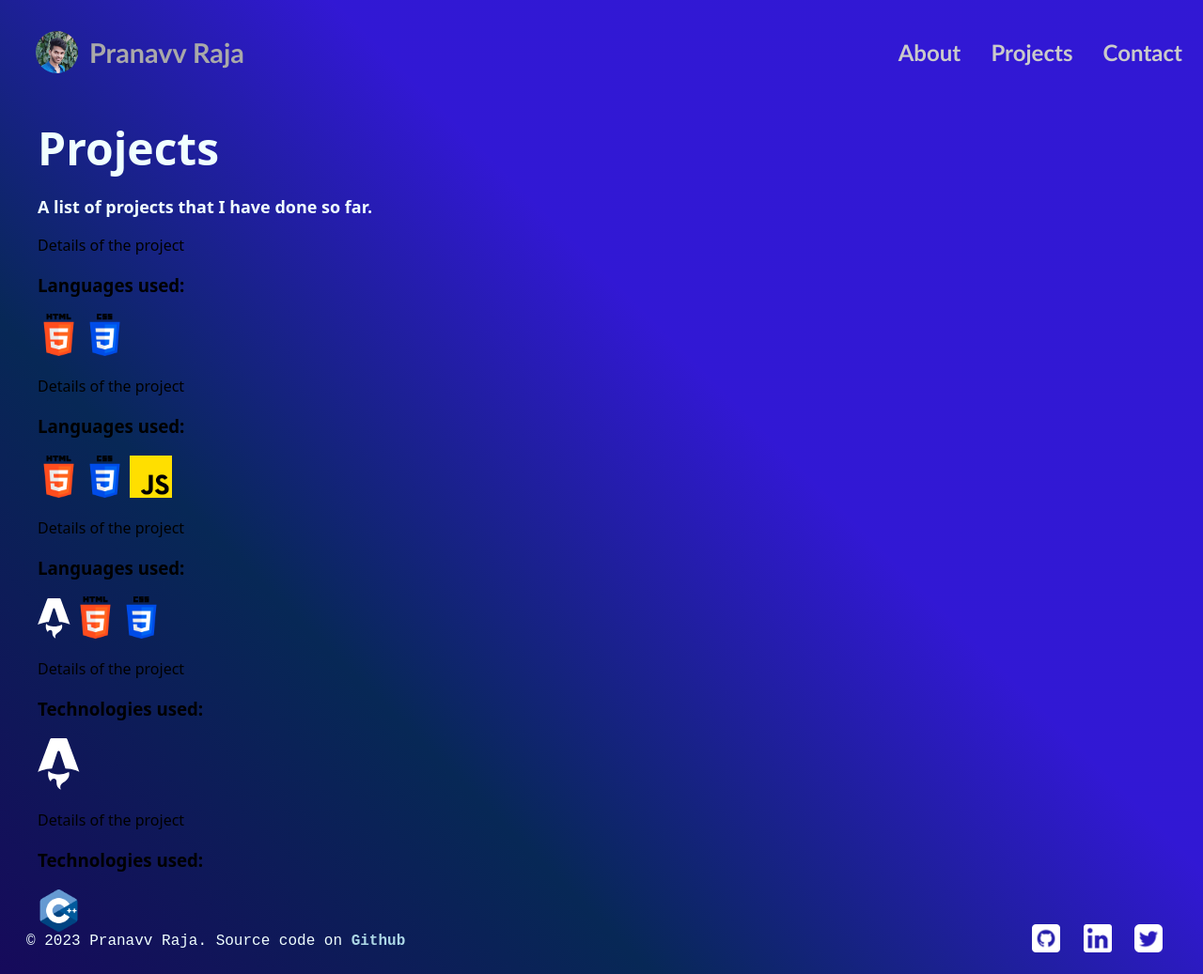
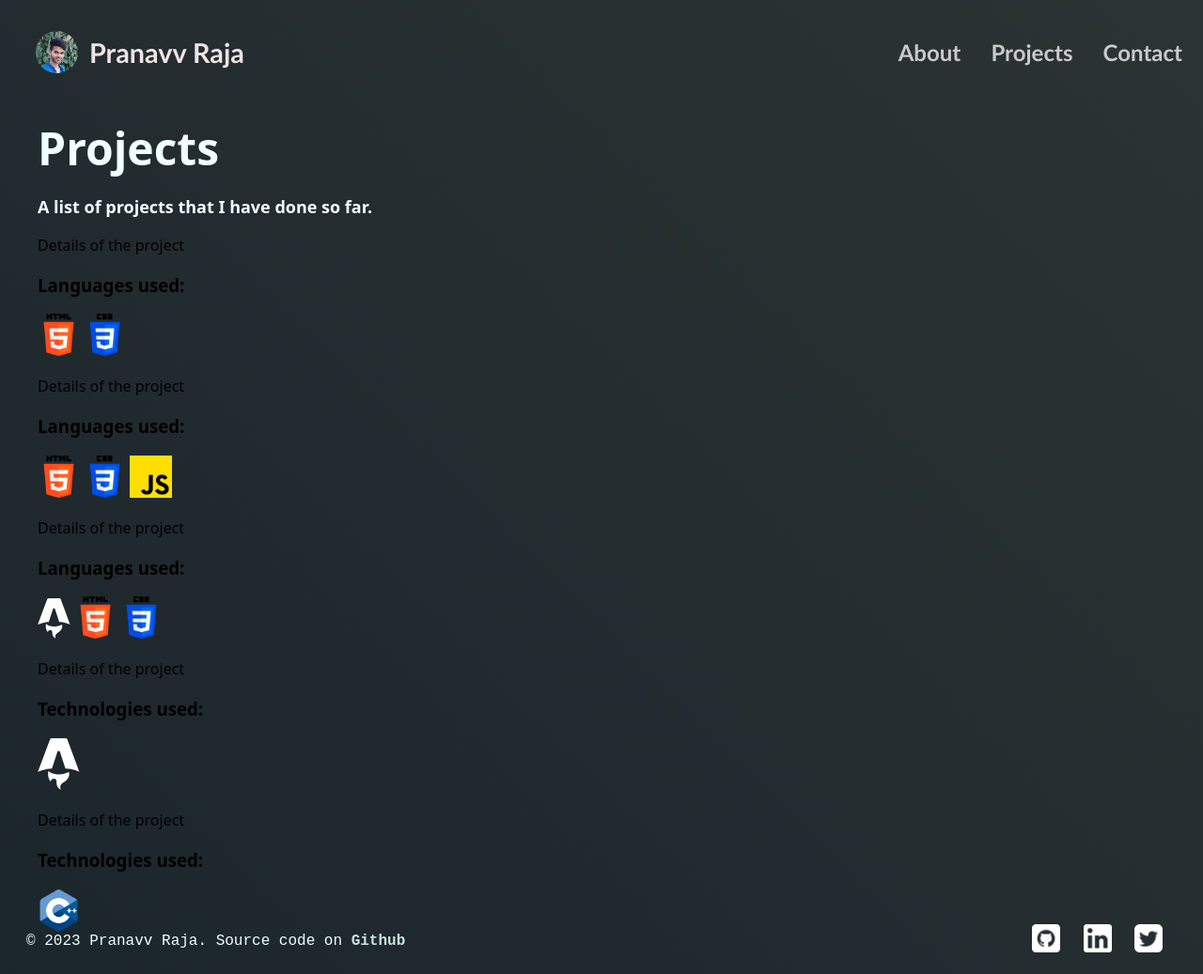
Before and after one commit to pranavvraja/portfolio-astro, an Astro site: page /projects in a window 1280 px wide. Shown: the whole page at 94% size. Built offline with nearby package versions, Linux system fonts and the light colour scheme; Astro itself is replaced by a stand-in of ours.

Commit message:
Changed theme and colours

```diff
--- a/src/components/footer.astro
+++ b/src/components/footer.astro
@@ -67,10 +67,12 @@ import Social from "./social.astro";
   }
   a{
     text-decoration: none;
-    color: lightblue;
+    color: #CBE4DE;
+    transition: all 150ms ease-in-out;
+
   }
   a:hover{
-    color: blue;
+    color: #0E8388;
     text-decoration: underline;
   }
 
--- a/src/components/header.astro
+++ b/src/components/header.astro
@@ -46,7 +46,7 @@
     font-weight: 500;
     display: flex;
     animation: fadeIn ease-in-out 500ms;
-    color: darkgray;
+    color: #F0E3E3;
     padding: 10px;
     margin-left: 20px;
     transition: all 250ms ease-in-out;
@@ -82,7 +82,7 @@
     position: relative;
   }
   a::before {
-    background: hsl(257, 100%, 19%);
+    background: #0E8388;
     content: "";
     inset: 0;
     position: absolute;
--- a/src/layouts/Layout.astro
+++ b/src/layouts/Layout.astro
@@ -46,8 +46,14 @@ html {
 		Bitstream Vera Sans Mono, Courier New, monospace;
 	}
 	body{
-	background-image: linear-gradient(45deg, #160A5b, #072856 30%, #3218d4 60%, #3118d4b3 60%);;
-	background-color: #3218d4;
+		/*
+		background-image: linear-gradient(45deg, #160A5b, #072856 30%, #3218d4 60%, #3118d4b3 60%);
+	background-image: linear-gradient(45deg, #2C3333 10%, #2E4F4F 20%, #0E8388 90%, #CBE4DE );
+	background-image: linear-gradient(45deg, #1B262C, #0F4C75 , #3282B8, #BBE1FA );
+	*/
+	background-image: linear-gradient(45deg, #1B262C,#2C3333 );
+
+	background-color: #2C3333;
     min-height: 97.5vh;
     display: flex;
     flex-direction: column;
--- a/src/layouts/proj-layout.astro
+++ b/src/layouts/proj-layout.astro
@@ -52,9 +52,9 @@ const {frontmatter} = Astro.props;
 
     .btn{
         background: azure;
-        border: 0.1rem solid #3218d4;
+        border: 0.1rem solid #2E4F4F;
         border-radius: 0.3rem;
-        color:#3218d4;
+        color:#2E4F4F;
         cursor: pointer;
         display: inline-block;
         font-size: 1rem;
@@ -65,7 +65,7 @@ const {frontmatter} = Astro.props;
 
     }
     .btn:hover {
-        background: #3218d4;
+        background: #2E4F4F;
         box-shadow: 0 0 1rem rgba(0, 0, 0, 0.1);
         transform: translateY(-0.2rem);
         color: #fff;
```
